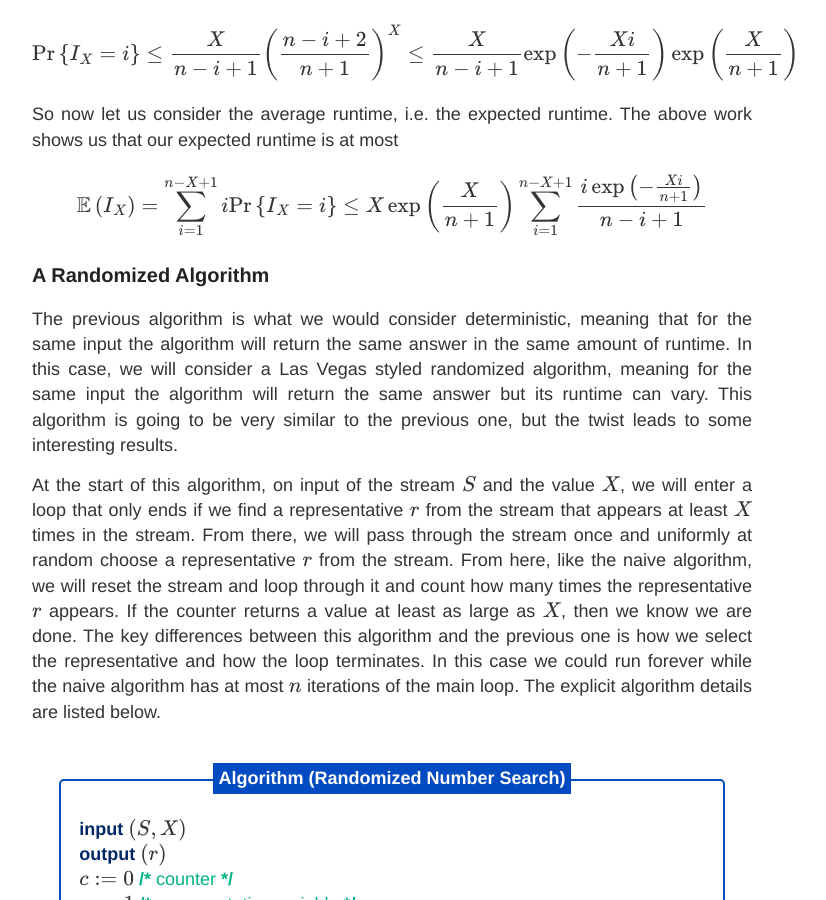
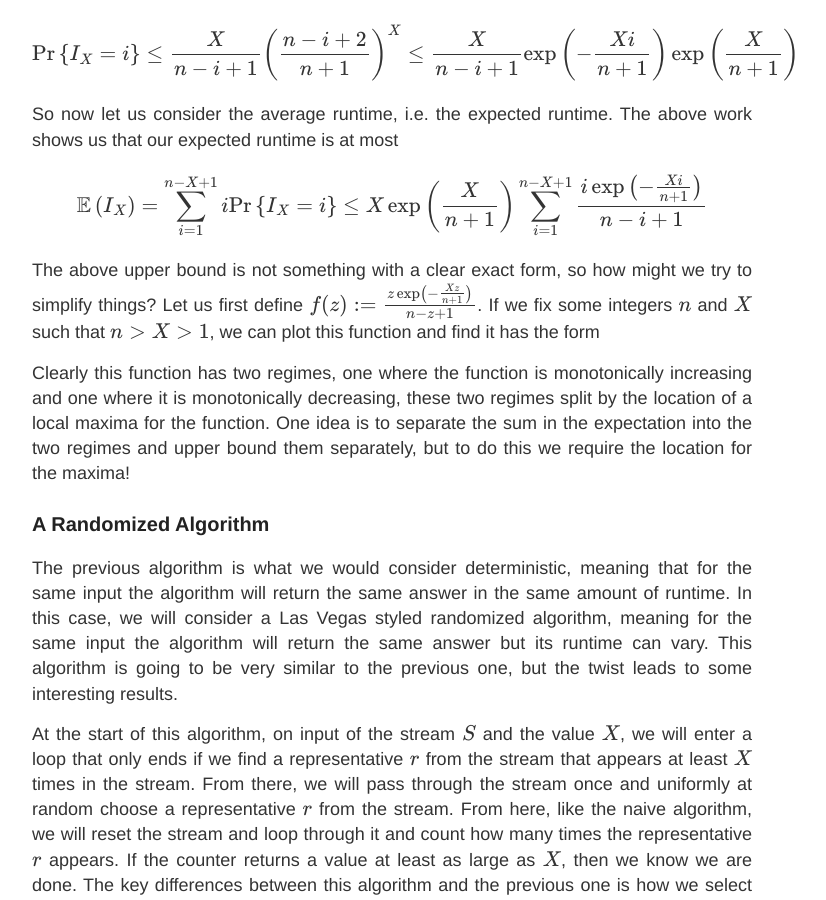
Before and after one commit to choward1491/choward1491.github.io, a Jekyll site: the page built from _posts/2020-7-25-Searching-Streams-for-the-Unknown.md, in a window 1280 px wide and 900 px high, scrolled down 4162 px. Shown: the whole window, without its empty margins (248-1074 px from the left). Built offline with Jekyll 4.4.1, drawn with Linux system fonts in a browser that asks for light colours; nearby versions of some CDN libraries; comment, search, counter and statistics services are not loaded.

Commit message:
push some changes.. streaming post

```diff
--- a/_posts/2020-7-25-Searching-Streams-for-the-Unknown.md
+++ b/_posts/2020-7-25-Searching-Streams-for-the-Unknown.md
@@ -86,6 +86,10 @@ $$\text{Pr}\left\lbrace I_{X} = i\right\rbrace \leq \frac{X}{n-i+1} \left(\frac{
 So now let us consider the average runtime, i.e. the expected runtime. The above work shows us that our expected runtime is at most
 
 $$\mathbb{E}\left(I_X\right) = \sum_{i=1}^{n - X + 1} i \text{Pr}\left\lbrace I_{X} = i\right\rbrace \leq X \exp\left(\frac{X}{n+1}\right) \sum_{i=1}^{n - X + 1} \frac{i \exp\left(-\frac{Xi}{n+1}\right)}{n-i+1}$$
+
+The above upper bound is not something with a clear exact form, so how might we try to simplify things? Let us first define $f(z) := \frac{z \exp\left(-\frac{X z}{n+1}\right)}{n-z+1}$. If we fix some integers $n$ and $X$ such that $n > X > 1$, we can plot this function and find it has the form
+
+Clearly this function has two regimes, one where the function is monotonically increasing and one where it is monotonically decreasing, these two regimes split by the location of a local maxima for the function. One idea is to separate the sum in the expectation into the two regimes and upper bound them separately, but to do this we require the location for the maxima!
 
 ### A Randomized Algorithm
 The previous algorithm is what we would consider deterministic, meaning that for the same input the algorithm will return the same answer in the same amount of runtime. In this case, we will consider a Las Vegas styled randomized algorithm, meaning for the same input the algorithm will return the same answer but its runtime can vary. This algorithm is going to be very similar to the previous one, but the twist leads to some interesting results.
```
